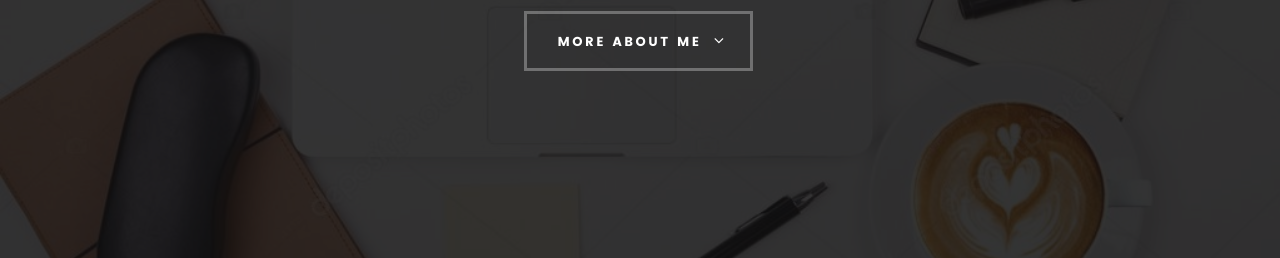
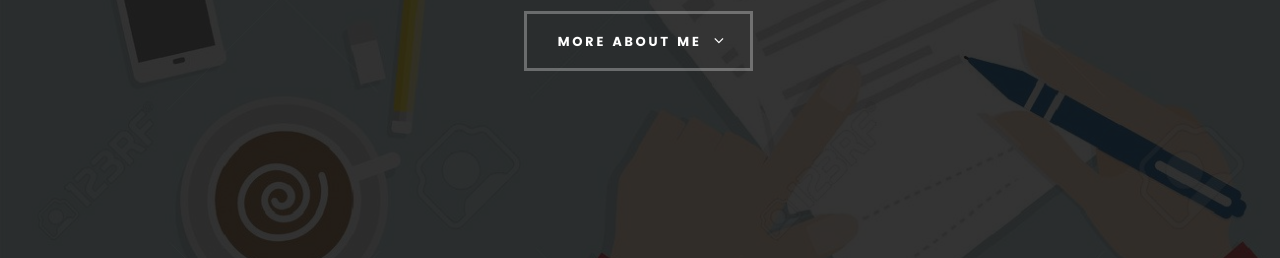
Before and after one commit to udaysaikrishna/saikrishna, a plain HTML site: page index.html in a window 1280 px wide. Shown: the part 428-686 px from the top of the page. Drawn offline with Linux system fonts and the light colour scheme; files whose address does not match are found by name.

Commit message:
Update main.css

```diff
--- a/css/main.css
+++ b/css/main.css
@@ -1294,7 +1294,7 @@ header .logo a {
  * -------------------------------------------------------------------
  */
 #intro {
-	background: #151515 url(../images/bg_j.jpg) no-repeat center bottom;
+	background: #151515 url(../images/bg_j2.jpg) no-repeat center bottom;
 	-webkit-background-size: cover;
 	-moz-background-size: cover;
 	background-size: cover;
```
